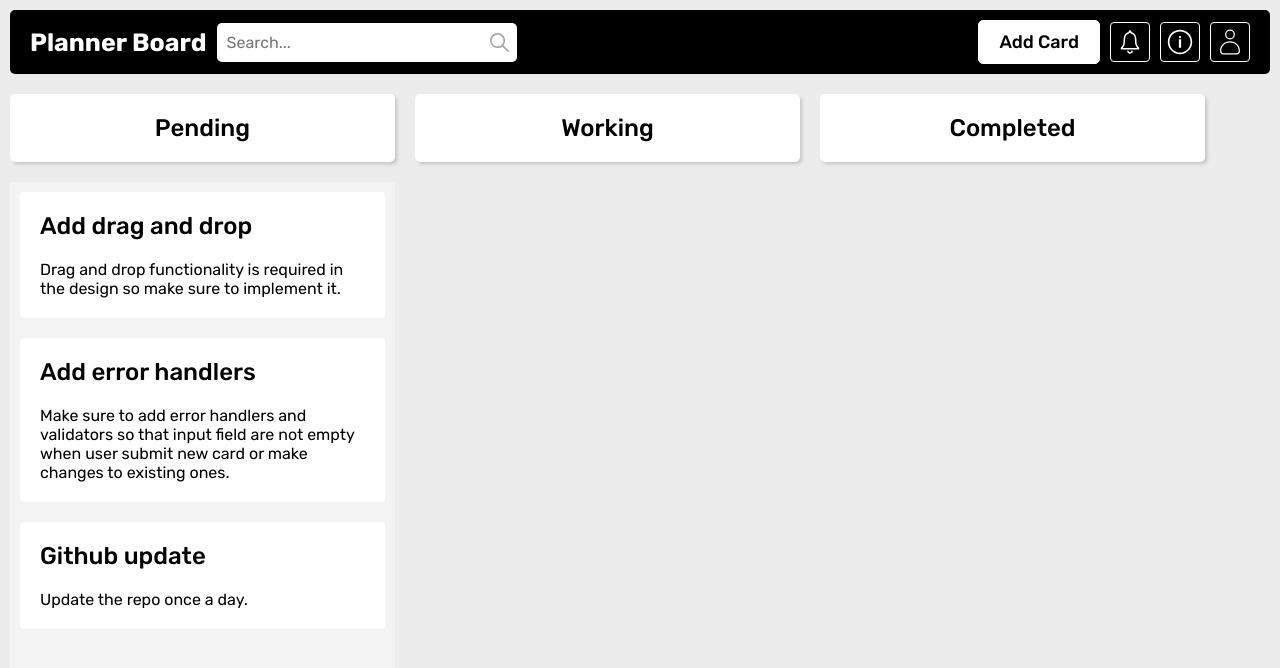
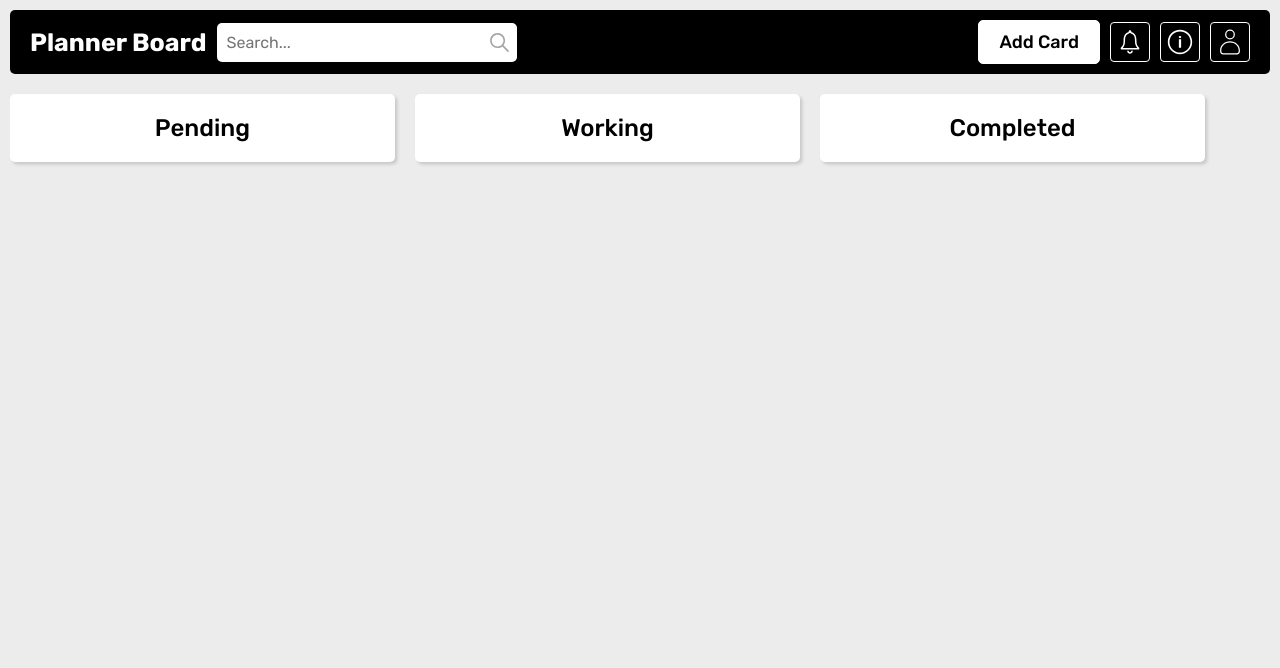
Before and after one commit to Kaka5hi/iitb-frontend-assignment, a React (Vite) app: page / in a window 1280 px wide. Shown: the top 668 px of the page. Built offline with nearby package versions, Linux system fonts and the light colour scheme.

Commit message:
deleted dummy data

```diff
--- a/src/App.jsx
+++ b/src/App.jsx
@@ -14,29 +14,7 @@ const App = () => {
     // main list data
     const [listData, setListData] = useState(
         JSON.parse(localStorage.getItem("list")) || [
-            {
-                type: "pending",
-                key: 1,
-                cards: [
-                    {
-                        title: "add drag and drop",
-                        description:
-                            "drag and drop functionality is required in the design so make sure to implement it.",
-                        cardId: 225,
-                    },
-                    {
-                        title: "add error handlers",
-                        description:
-                            "make sure to add error handlers and validators so that input field are not empty when user submit new card or make changes to existing ones.",
-                        cardId: 226,
-                    },
-                    {
-                        title: "github update",
-                        description: "update the repo once a day.",
-                        cardId: 227,
-                    },
-                ],
-            },
+            { type: "pending", key: 1, cards: [] },
             { type: "working", key: 2, cards: [] },
             { type: "completed", key: 3, cards: [] },
         ]
```
